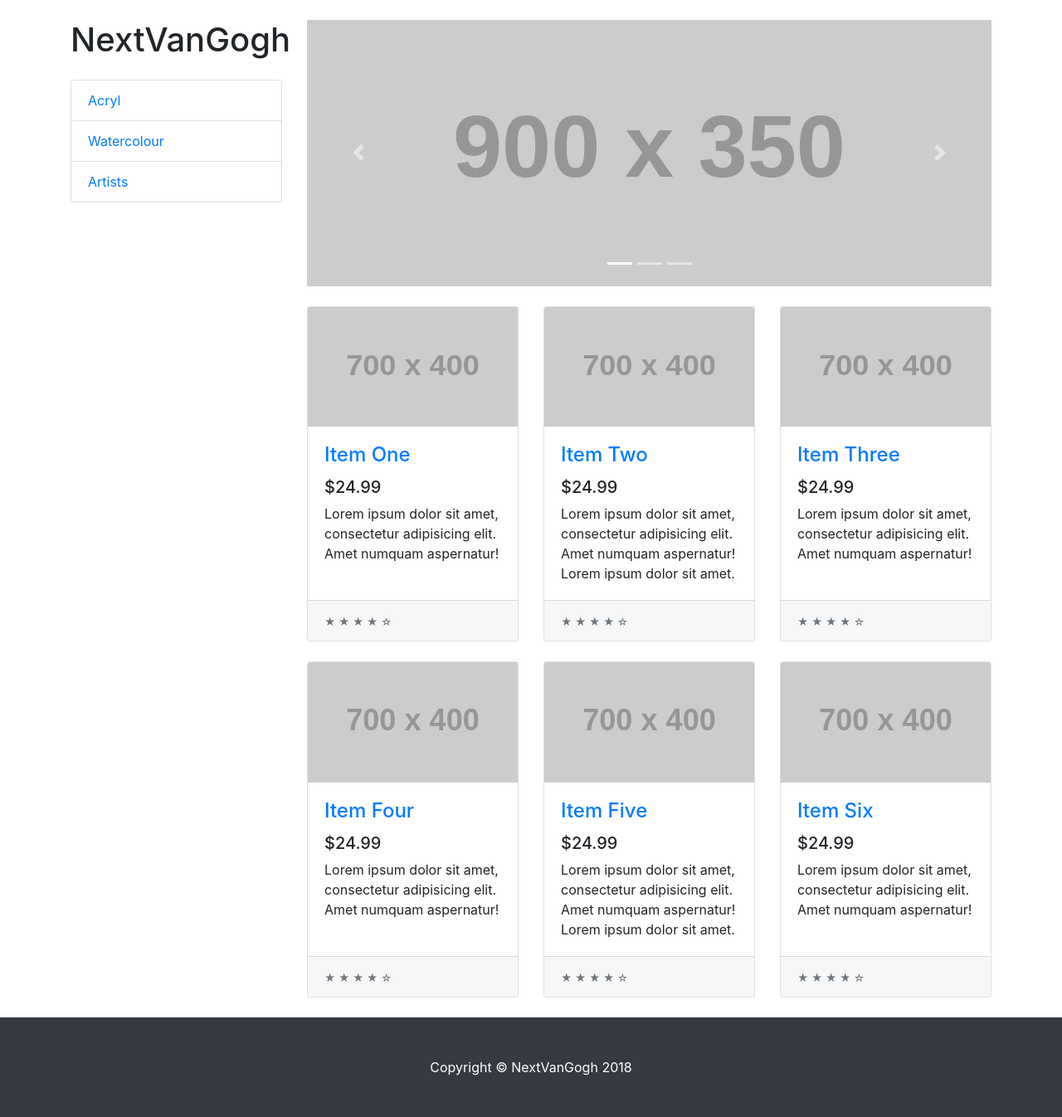
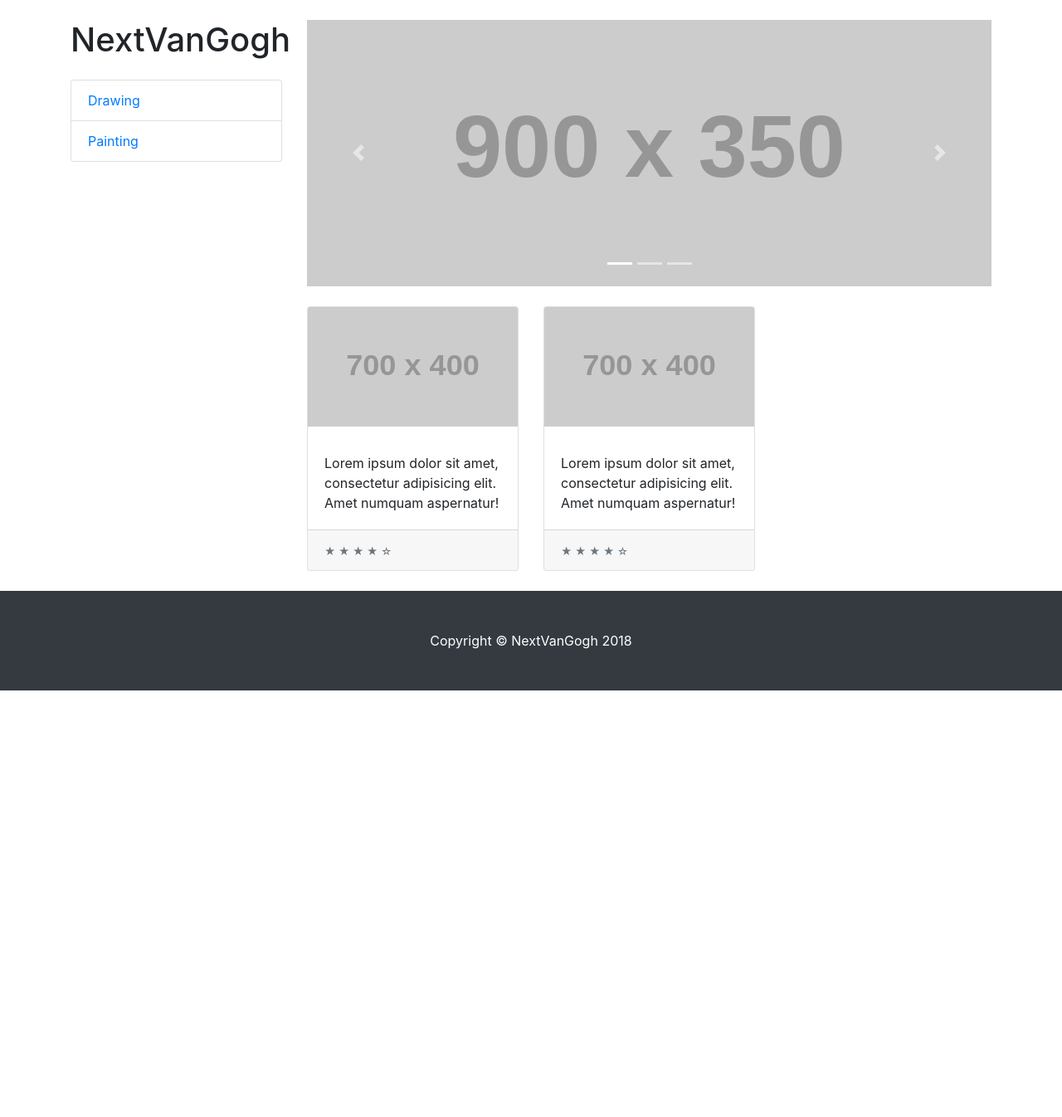
Before and after one commit to norasnora/nvg-python, a Flask app: page / in a window 1280 px wide. Shown: the part 56-1402 px from the top of the page at 83% size. After the commit the page ends 888 px from the top, so only its background shows below. Run offline with Flask 2, Linux system fonts and the light colour scheme; data comes from the database, SQL or seed files in the repository; grey boxes labelled with a size stand in for pictures from a placeholder-image service; some libraries are stand-ins or nearby versions.

Commit message:
db connect index

```diff
--- a/server.py
+++ b/server.py
@@ -3,6 +3,7 @@
 import sqlite3 as lite
 
 con = None
+
 
 try:
     con = lite.connect('db/nVanGogh.db')
@@ -27,10 +28,16 @@
 
 app = Flask(__name__, static_url_path='/static')
 
-@app.route("/")
+@app.route('/')
 def index():
-    page_name = "index"
-    return render_template('%s.html' % page_name)
+	con = lite.connect('db/nVanGogh.db')
+   	con.row_factory = lite.Row
+      	cur = con.cursor()
+   	cur.execute("SELECT ArtTypes.Name FROM ArtTypes")
+   	types = cur.fetchall();
+	cur.execute("Select ArtWorks.Id, Artists.UserName from ArtWorks INNER JOIN Artists ON ArtWorks.ArtistId == Artists.Id")
+	artWorks = cur.fetchall();
+	return render_template('index.html', types = types, artWorks = artWorks)
 
 if __name__ == "__main__":
     app.run()
--- a/templates/index.html
+++ b/templates/index.html
@@ -56,10 +56,11 @@
         <div class="col-lg-3">
 
           <h1 class="my-4">NextVanGogh</h1>
+
 		<div class="list-group">
-            <a href="#" class="list-group-item">Acryl</a>
-            <a href="#" class="list-group-item">Watercolour</a>
-            <a href="#" class="list-group-item">Artists</a>
+            		{% for type in types %}
+            		<a href="#" class="list-group-item">{{type["name"]}}</a>
+	         	{% endfor %}
 	        </div>
 
         </div>
@@ -96,14 +97,13 @@
 
           <div class="row">
 
+            	{% for artWork in artWorks %}
+
  		<div class="col-lg-4 col-md-6 mb-4">
               		<div class="card h-100">
                 		<a href="#"><img class="card-img-top" src="http://placehold.it/700x400" alt=""></a>
                 		<div class="card-body">
-                  <h4 class="card-title">
-                    <a href="#">Item One</a>
-                  </h4>
-                  <h5>$24.99</h5>
+                  			<h4 class="card-title"><a href="#">{{artWork[""]}}</a> </h4>
                   			<p class="card-text">Lorem ipsum dolor sit amet, consectetur adipisicing elit. Amet numquam aspernatur!</p>
                 		</div>
                 		<div class="card-footer">
@@ -111,86 +111,9 @@
                 		</div>
               		</div>
             	</div>
+	         {% endfor %}
 
-            <div class="col-lg-4 col-md-6 mb-4">
-              <div class="card h-100">
-                <a href="#"><img class="card-img-top" src="http://placehold.it/700x400" alt=""></a>
-                <div class="card-body">
-                  <h4 class="card-title">
-                    <a href="#">Item Two</a>
-                  </h4>
-                  <h5>$24.99</h5>
-                  <p class="card-text">Lorem ipsum dolor sit amet, consectetur adipisicing elit. Amet numquam aspernatur! Lorem ipsum dolor sit amet.</p>
-                </div>
-                <div class="card-footer">
-                  <small class="text-muted">&#9733; &#9733; &#9733; &#9733; &#9734;</small>
-                </div>
-              </div>
-            </div>
 
-            <div class="col-lg-4 col-md-6 mb-4">
-              <div class="card h-100">
-                <a href="#"><img class="card-img-top" src="http://placehold.it/700x400" alt=""></a>
-                <div class="card-body">
-                  <h4 class="card-title">
-                    <a href="#">Item Three</a>
-                  </h4>
-                  <h5>$24.99</h5>
-                  <p class="card-text">Lorem ipsum dolor sit amet, consectetur adipisicing elit. Amet numquam aspernatur!</p>
-                </div>
-                <div class="card-footer">
-                  <small class="text-muted">&#9733; &#9733; &#9733; &#9733; &#9734;</small>
-                </div>
-              </div>
-            </div>
-
-            <div class="col-lg-4 col-md-6 mb-4">
-              <div class="card h-100">
-                <a href="#"><img class="card-img-top" src="http://placehold.it/700x400" alt=""></a>
-                <div class="card-body">
-                  <h4 class="card-title">
-                    <a href="#">Item Four</a>
-                  </h4>
-                  <h5>$24.99</h5>
-                  <p class="card-text">Lorem ipsum dolor sit amet, consectetur adipisicing elit. Amet numquam aspernatur!</p>
-                </div>
-                <div class="card-footer">
-                  <small class="text-muted">&#9733; &#9733; &#9733; &#9733; &#9734;</small>
-                </div>
-              </div>
-            </div>
-
-            <div class="col-lg-4 col-md-6 mb-4">
-              <div class="card h-100">
-                <a href="#"><img class="card-img-top" src="http://placehold.it/700x400" alt=""></a>
-                <div class="card-body">
-                  <h4 class="card-title">
-                    <a href="#">Item Five</a>
-                  </h4>
-                  <h5>$24.99</h5>
-                  <p class="card-text">Lorem ipsum dolor sit amet, consectetur adipisicing elit. Amet numquam aspernatur! Lorem ipsum dolor sit amet.</p>
-                </div>
-                <div class="card-footer">
-                  <small class="text-muted">&#9733; &#9733; &#9733; &#9733; &#9734;</small>
-                </div>
-              </div>
-            </div>
-
-            <div class="col-lg-4 col-md-6 mb-4">
-              <div class="card h-100">
-                <a href="#"><img class="card-img-top" src="http://placehold.it/700x400" alt=""></a>
-                <div class="card-body">
-                  <h4 class="card-title">
-                    <a href="#">Item Six</a>
-                  </h4>
-                  <h5>$24.99</h5>
-                  <p class="card-text">Lorem ipsum dolor sit amet, consectetur adipisicing elit. Amet numquam aspernatur!</p>
-                </div>
-                <div class="card-footer">
-                  <small class="text-muted">&#9733; &#9733; &#9733; &#9733; &#9734;</small>
-                </div>
-              </div>
-            </div>
 
 	  </div>
           <!-- /.row -->
```
Lines whose indentation alone changed are shown as unchanged.
